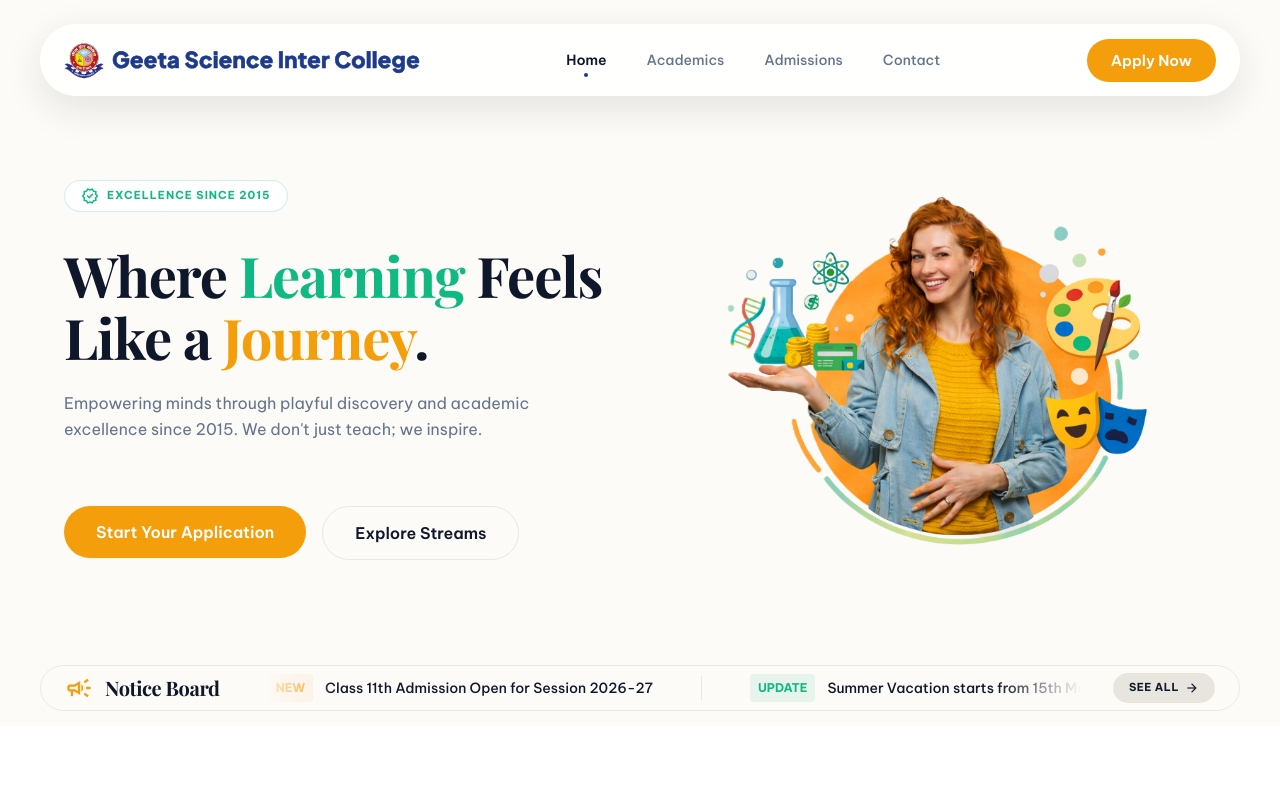
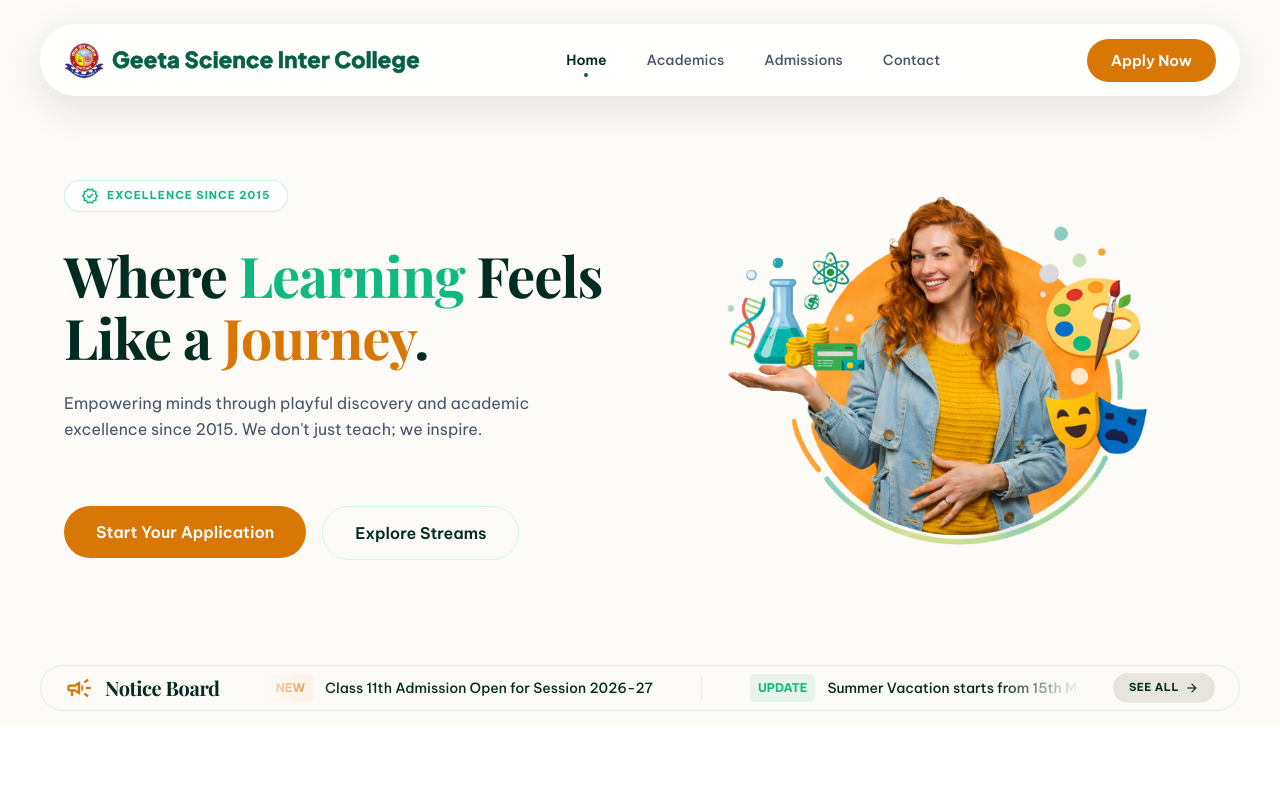
Before and after one commit to Subhampas1/geetascienceintercollege, a React (Vite) app: page / in a window 1280 px wide. Shown: the top 800 px of the page. Built offline with nearby package versions, Linux system fonts and the light colour scheme; a web font is replaced by a local one.

Commit message:
Change color theme to Ivy Emerald (Deep Green & Gold) per user request

```diff
--- a/src/index.css
+++ b/src/index.css
@@ -1,22 +1,22 @@
 :root {
-  /* Colors - Oxford Theme (Navy & Gold) */
+  /* Colors - Ivy Emerald Theme (Deep Green & Gold) */
   --color-bg-cream: #FDFBF7;
-  --color-bg-purple: #F8FAFC; /* Slate white instead of purple */
+  --color-bg-purple: #ecfdf5; /* Very faint mint green instead of slate/purple */
   --color-bg-white: #FFFFFF;
 
-  /* Map legacy brown variables to Navy to safely recolor the site */
-  --color-brown-dark: #0f172a; /* Deep Navy */
-  --color-brown-primary: #1e3a8a; /* Rich Oxford Blue */
+  /* Map legacy brown variables to Forest Green to safely recolor the site */
+  --color-brown-dark: #022c22; /* Very Deep Emerald */
+  --color-brown-primary: #065f46; /* Rich Forest Green */
 
-  --color-orange: #f59e0b; /* Golden Orange Accent */
-  --color-navy: #0f172a; /* Deep Navy */
+  --color-orange: #d97706; /* Warm Gold Accent */
+  --color-navy: #022c22; /* Very Deep Emerald */
 
-  --color-green: #10b981;
-  --color-yellow: #f59e0b; /* Match gold/orange */
+  --color-green: #10b981; /* Standard semantic green */
+  --color-yellow: #d97706; /* Match gold/orange */
 
-  --color-text-main: #1e293b; /* Slate 800 */
-  --color-text-muted: #64748b; /* Slate 500 */
-  --color-border: #e2e8f0;
+  --color-text-main: #064e3b; /* Deep green text */
+  --color-text-muted: #475569; /* Slate for muted text */
+  --color-border: #d1fae5; /* Light green border */
 
   /* Typography */
   --font-sans: 'Be Vietnam Pro', sans-serif;
@@ -140,7 +140,7 @@ h3.font-sans-display, h4.font-sans-display, h5.font-sans-display, h6.font-sans-d
 }
 
 .btn-primary:hover {
-  background-color: #d97706; /* Darker Gold */
+  background-color: #b45309; /* Darker Gold */
 }
 
 .btn-orange {
@@ -149,7 +149,7 @@ h3.font-sans-display, h4.font-sans-display, h5.font-sans-display, h6.font-sans-d
 }
 
 .btn-orange:hover {
-  background-color: #d97706; /* Darker Gold */
+  background-color: #b45309; /* Darker Gold */
 }
 
 .btn-green {
@@ -162,12 +162,12 @@ h3.font-sans-display, h4.font-sans-display, h5.font-sans-display, h6.font-sans-d
 }
 
 .btn-purple {
-  background-color: #e2e8f0; /* Slate 200 */
-  color: #0f172a;
+  background-color: #d1fae5; /* Mint green */
+  color: #022c22;
 }
 
 .btn-purple:hover {
-  background-color: #cbd5e1; /* Slate 300 */
+  background-color: #a7f3d0; /* Darker Mint */
 }
 
 .btn-brown {
@@ -176,7 +176,7 @@ h3.font-sans-display, h4.font-sans-display, h5.font-sans-display, h6.font-sans-d
 }
 
 .btn-brown:hover {
-  background-color: #1e40af; /* Deeper Oxford Blue */
+  background-color: #064e3b; /* Deep Forest Green */
 }
 
 @keyframes slideInUp {
```
